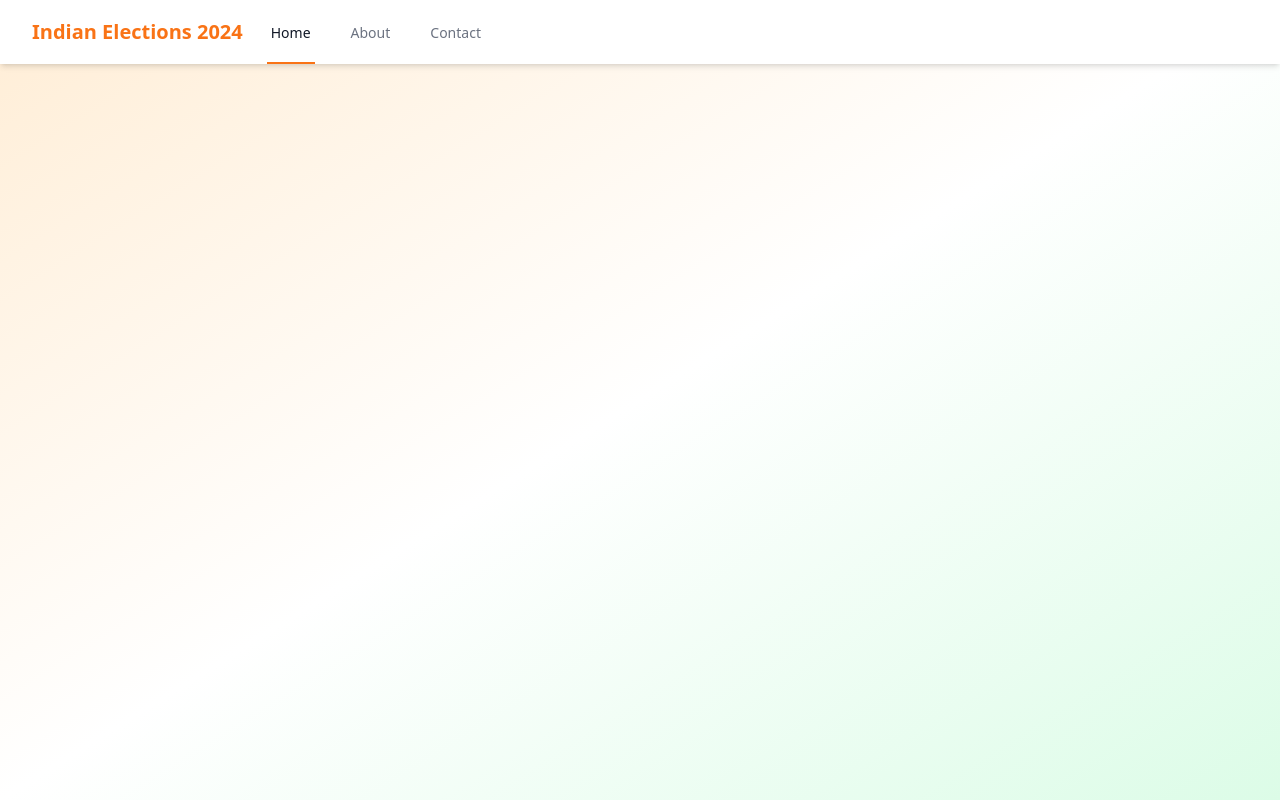
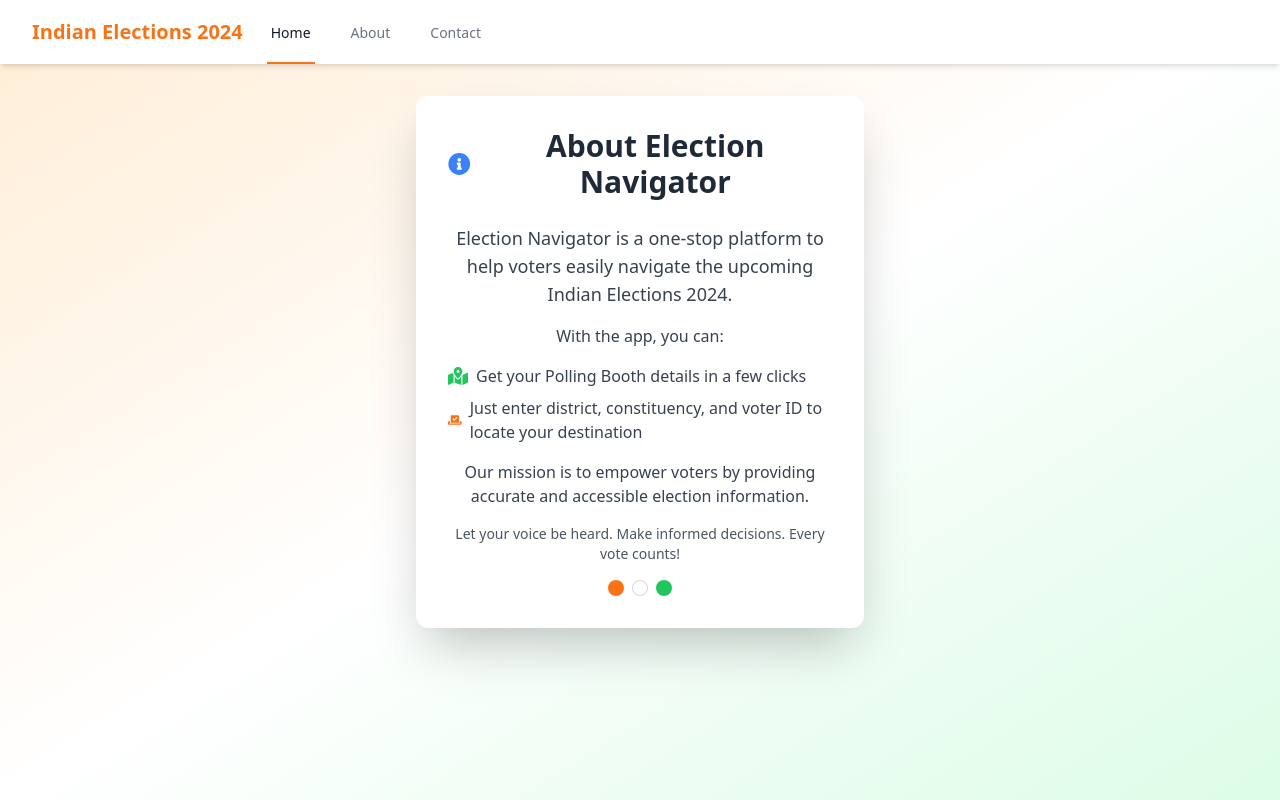
Before and after one commit to meeheer123/Rajpath, a React (Create React App) app in the folder indian-elections-2024/: page /about in a window 1280 px wide. Built offline with nearby package versions, Linux system fonts and the light colour scheme.

Commit message:
added about page

```diff
--- a/indian-elections-2024/src/App.js
+++ b/indian-elections-2024/src/App.js
@@ -4,6 +4,7 @@ import ElectionPage from './pages/ElectionPage';
 import ResultPage from './pages/FinalResultPage';
 import VoterDetailsForm from './pages/VoterDetailsForm.js';
 import MatchingVotersPage from './pages/MatchingVotersPage.js';
+import About from './pages/About.js';
 
 function App() {
   return (
@@ -37,6 +38,7 @@ function App() {
         <Route path="/getDetails" element={<VoterDetailsForm />} />
         <Route path="/matching-voters" element={<MatchingVotersPage />} />
         <Route path="/voting-booth" element={<ResultPage />} />
+        <Route path="/about" element={<About />} />
         </Routes>
       </div>
     </Router>
--- /dev/null
+++ b/indian-elections-2024/src/pages/About.js
@@ -0,0 +1,51 @@
+import React from 'react';
+import { FaInfoCircle, FaMapMarkedAlt, FaVoteYea } from 'react-icons/fa';
+
+function AboutPage() {
+  return (
+    <div className="flex items-center justify-center p-4">
+      <div className="bg-white rounded-xl shadow-2xl p-8 w-full max-w-md mt-4">
+        <h1 className="text-3xl font-bold text-center mb-6 text-gray-800 flex items-center justify-center">
+          <FaInfoCircle className="text-blue-500 mr-2 text-2xl" />
+          About Election Navigator
+        </h1>
+
+        <div className="space-y-4 text-gray-700 text-center">
+          <p className="text-lg">
+            Election Navigator is a one-stop platform to help voters easily navigate the upcoming Indian Elections 2024.
+          </p>
+
+          <p className="text-md">
+            With the app, you can:
+          </p>
+
+          <ul className="list-disc list-inside text-left space-y-2">
+            <li className="flex items-center">
+              <FaMapMarkedAlt className="text-green-500 mr-2 text-xl" />
+              Get your Polling Booth details in a few clicks
+            </li>
+            <li className="flex items-center">
+              <FaVoteYea className="text-orange-500 mr-2 text-xl" />
+              Just enter district, constituency, and voter ID to locate your destination
+            </li>
+          </ul>
+
+          <p className="text-md">
+            Our mission is to empower voters by providing accurate and accessible election information.
+          </p>
+
+          <div className="mt-8 text-sm text-gray-600">
+            <p>Let your voice be heard. Make informed decisions. Every vote counts!</p>
+            <div className="flex justify-center items-center space-x-2 mt-4">
+              <div className="w-4 h-4 bg-orange-500 rounded-full"></div>
+              <div className="w-4 h-4 bg-white border border-gray-300 rounded-full"></div>
+              <div className="w-4 h-4 bg-green-500 rounded-full"></div>
+            </div>
+          </div>
+        </div>
+      </div>
+    </div>
+  );
+}
+
+export default AboutPage;
```
